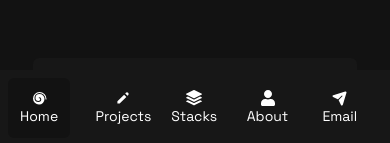
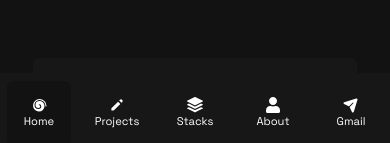
Before and after one commit to AndreCarlos007/PortfolioV2.jsx, a Next.js app: page / in a window 390 px wide. Shown: the part 698-841 px from the top of the page. Built offline with nearby package versions, Linux system fonts and the light colour scheme.

Commit message:
:bug: fix: Reseolvendo bug da Navbar mobile, ajustando tamanhos e centralizando

```diff
--- a/src/app/about-me/page.jsx
+++ b/src/app/about-me/page.jsx
@@ -6,7 +6,7 @@ const page = () => {
   return (
     <div>
       <div className="flex-1 flex flex-col">
-        <main className="w-full flex justify-center pb-[7.5rem] py-[2.5rem] mx-auto md:my-[3.125rem] px-8 md:pb-0 md:max-w-4xl">
+        <main className="w-full flex justify-center pb-[11.5rem] py-[2.5rem] mx-auto md:my-[3.125rem] px-8 md:pb-0 md:max-w-4xl">
             <div className='flex flex-col'>
                 <div className='flex flex-col md:flex-row items-center gap-4'>
                     <div className='w-full'>
--- a/src/app/home/page.jsx
+++ b/src/app/home/page.jsx
@@ -7,7 +7,7 @@ const page = () => {
     <div>
       <div className="h-full w-[250px] hidden md:block"></div>
       <div className="flex-1 flex flex-col">
-        <main className="w-full flex justify-center pb-[120px] py-[40px] mx-auto md:my-[3.125rem] px-8 md:pb-0 md:max-w-4xl">
+        <main className="w-full flex justify-center pb-[11.5rem] py-[2.5rem] mx-auto md:my-[3.125rem] px-8 md:pb-0 md:max-w-4xl">
           <div className="flex flex-col">
             <span className="" style={{ opacity: 1, transform: "none" }}>
               <div className="flex ">
--- a/src/app/projects/page.jsx
+++ b/src/app/projects/page.jsx
@@ -6,7 +6,7 @@ const page = () => {
   return (
     <div>
       <div className="flex-1 flex flex-col">
-        <main className="w-full flex justify-center pb-[7.5rem] py-[2.5rem] mx-auto md:my-[3.125rem] px-8 md:pb-0 md:max-w-4xl">
+        <main className="w-full flex justify-center pb-[11.5rem] py-[2.5rem] mx-auto md:my-[3.125rem] px-8 md:pb-0 md:max-w-4xl">
             <div className='flex flex-col'>
             <span className="" style={{ opacity: 1, transform: "none" }}>
                 <div className='flex flex-col gap-2'>
--- a/src/app/projects/tcclass/page.jsx
+++ b/src/app/projects/tcclass/page.jsx
@@ -6,7 +6,7 @@ const page = () => {
   return (
     <div>
       <div className='flex-1 flex flex-col'>
-      <main className="w-full flex justify-center pb-[7.5rem] py-[2.5rem]  sm:mx-auto md:my-[3.125rem] px-8 md:pb-0 md:max-w-4xl">
+      <main className="w-full flex justify-center pb-[11.5rem] py-[2.5rem]  sm:mx-auto md:my-[3.125rem] px-8 md:pb-0 md:max-w-4xl">
             <div className='flex flex-col grow'>
                 <div>
                 <span className="" style={{ opacity: 1, transform: "none" }}>
--- a/src/app/stacks/page.jsx
+++ b/src/app/stacks/page.jsx
@@ -6,7 +6,7 @@ const page = () => {
   return (
     <div>
       <div className="flex-1 flex flex-col">
-        <main className="w-full flex justify-center pb-[7.5rem] py-[2.5rem] mx-auto md:my-[3.125rem] px-8 md:pb-0 md:max-w-4xl">
+        <main className="w-full flex justify-center pb-[11.5rem] py-[2.5rem] mx-auto md:my-[3.125rem] px-8 md:pb-0 md:max-w-4xl">
           <div className="flex flex-col gap-6">
             <span className="" style={{ opacity: 1, transform: "none" }}>
               <div className="flex flex-col gap-2">
--- a/src/components/Sidebar.jsx
+++ b/src/components/Sidebar.jsx
@@ -224,50 +224,53 @@ const Sidebar = () => {
           </div>
         </div>
       </div>
-      <div className="grid grid-cols-5 gap-1 p-2 w-full fixed bottom-0 left-0 right-0 bg-colorCard border-colorBorder
-      md:hidden z-50">
+      <div className="gap-1 pt-2 max-w-[100vw] w-full fixed  bottom-0 left-0 right-0 bg-colorCard border-colorBorder
+      md:hidden z-50 ">
+          <div className="grid grid-cols-5 justify-items-center mx-1 sm:mx-0 ">
         <Link href="/">
-        <button className={`flex-col h-full p-3 rounded-md flex items-center justify-center transition-colors
+        <button className={`flex-col h-full w-[4rem] p-3 rounded-md flex items-center justify-center transition-colors
         ${isActive("/") ? "bg-background" : "bg-none"}`}>
           <svg xmlns="http://www.w3.org/2000/svg" width="16" height="16" fill="currentColor" viewBox="0 0 256 256"><path d="M248,144a8,8,0,0,1-16,0,96.11,96.11,0,0,0-96-96c-1.4,0-2.8,0-4.18.1A80.06,80.06,0,0,0,56,128a64.07,64.07,0,0,0,64,64,44.05,44.05,0,0,0,44-44,32,32,0,0,0-32-32,8,8,0,0,0,0,16,16,16,0,0,1,16,16,28,28,0,0,1-28,28,48.05,48.05,0,0,1-48-48,64.07,64.07,0,0,1,64-64,80.09,80.09,0,0,1,80,80,88.1,88.1,0,0,1-88,88,96.11,96.11,0,0,1-96-96A104.11,104.11,0,0,1,136,32,112.12,112.12,0,0,1,248,144Z"></path></svg>
-          <p className="text-sm hidden sm:block opacity-100">Home</p>
+          <p className="text-[0.7rem] hidden sm:block opacity-100">Home</p>
         </button>
         </Link>
 
           <Link href="/projects">
-        <button className={`flex-col h-full p-3 rounded-md flex items-center justify-center transition-colors
+        <button className={`flex-col h-full w-[4rem] p-3 rounded-md flex items-center justify-center transition-colors
         ${isActive("/projects") ? "bg-background" : "bg-none"}`}>
           <svg stroke="currentColor" fill="currentColor" strokeWidth="0" viewBox="0 0 20 20" aria-hidden="true" height="16" width="16" xmlns="http://www.w3.org/2000/svg"><path d="M13.586 3.586a2 2 0 112.828 2.828l-.793.793-2.828-2.828.793-.793zM11.379 5.793L3 14.172V17h2.828l8.38-8.379-2.83-2.828z"></path></svg>
-          <p className="text-sm hidden sm:block opacity-100">Projects</p>
+          <p className="text-[0.7rem] hidden sm:block opacity-100">Projects</p>
         </button>
           </Link>
 
           <Link href="/stacks">
-        <button className={`flex-col h-full p-3 rounded-md flex items-center justify-center transition-colors
+        <button className={`flex-col h-full w-[4rem] p-3 rounded-md flex items-center justify-center transition-colors
         ${isActive("/stacks") ? "bg-background" : "bg-none"}`}>
           <svg stroke="currentColor" fill="currentColor" strokeWidth="0" viewBox="0 0 16 16" height="16" width="16" xmlns="http://www.w3.org/2000/svg"><path d="m14.12 10.163 1.715.858c.22.11.22.424 0 .534L8.267 15.34a.6.6 0 0 1-.534 0L.165 11.555a.299.299 0 0 1 0-.534l1.716-.858 5.317 2.659c.505.252 1.1.252 1.604 0l5.317-2.66zM7.733.063a.6.6 0 0 1 .534 0l7.568 3.784a.3.3 0 0 1 0 .535L8.267 8.165a.6.6 0 0 1-.534 0L.165 4.382a.299.299 0 0 1 0-.535z"></path><path d="m14.12 6.576 1.715.858c.22.11.22.424 0 .534l-7.568 3.784a.6.6 0 0 1-.534 0L.165 7.968a.299.299 0 0 1 0-.534l1.716-.858 5.317 2.659c.505.252 1.1.252 1.604 0z"></path></svg>
-          <p className="text-sm hidden sm:block opacity-100">Stacks</p>
+          <p className="text-[0.7rem] hidden sm:block opacity-100">Stacks</p>
         </button>
         </Link>
 
           <Link href="/about-me">
-        <button className={`flex-col h-full p-3 rounded-md flex items-center justify-center transition-colors
+        <button className={`flex-col h-full w-[4rem] p-3 rounded-md flex items-center justify-center transition-colors
         ${isActive("/about-me") ? "bg-background" : "bg-none"}`}>
           <svg stroke="currentColor" fill="currentColor" strokeWidth="0" viewBox="0 0 448 512" height="16" width="16" xmlns="http://www.w3.org/2000/svg"><path d="M224 256c70.7 0 128-57.3 128-128S294.7 0 224 0 96 57.3 96 128s57.3 128 128 128zm89.6 32h-16.7c-22.2 10.2-46.9 16-72.9 16s-50.6-5.8-72.9-16h-16.7C60.2 288 0 348.2 0 422.4V464c0 26.5 21.5 48 48 48h352c26.5 0 48-21.5 48-48v-41.6c0-74.2-60.2-134.4-134.4-134.4z"></path></svg>
-          <p className="text-sm hidden sm:block opacity-100">About</p>
+          <p className="text-[0.7rem] hidden sm:block opacity-100">About</p>
         </button>
         </Link>
 
           <Link href="/send-email">
-        <button className={`flex-col h-full p-3 rounded-md flex items-center justify-center transition-colors
+        <button className={`flex-col h-full w-[4rem] p-4 rounded-md flex items-center justify-center transition-colors
         ${isActive("/send-email") ? "bg-background" : "bg-none"}`}>
           <svg xmlns="http://www.w3.org/2000/svg" width="16" height="16" fill="currentColor" viewBox="0 0 256 256"><path d="M231.4,44.34s0,.1,0,.15l-58.2,191.94a15.88,15.88,0,0,1-14,11.51q-.69.06-1.38.06a15.86,15.86,0,0,1-14.42-9.15L107,164.15a4,4,0,0,1,.77-4.58l57.92-57.92a8,8,0,0,0-11.31-11.31L96.43,148.26a4,4,0,0,1-4.58.77L17.08,112.64a16,16,0,0,1,2.49-29.8l191.94-58.2.15,0A16,16,0,0,1,231.4,44.34Z"></path></svg>
-          <p className="text-sm hidden sm:block opacity-100">Email</p>
+          <p className="text-[0.7rem] hidden sm:block opacity-100">Gmail</p>
         </button>
         </Link>
+        </div>
+        </div>
       </div>
 
-    </div>
+
   );
 };
 
```
